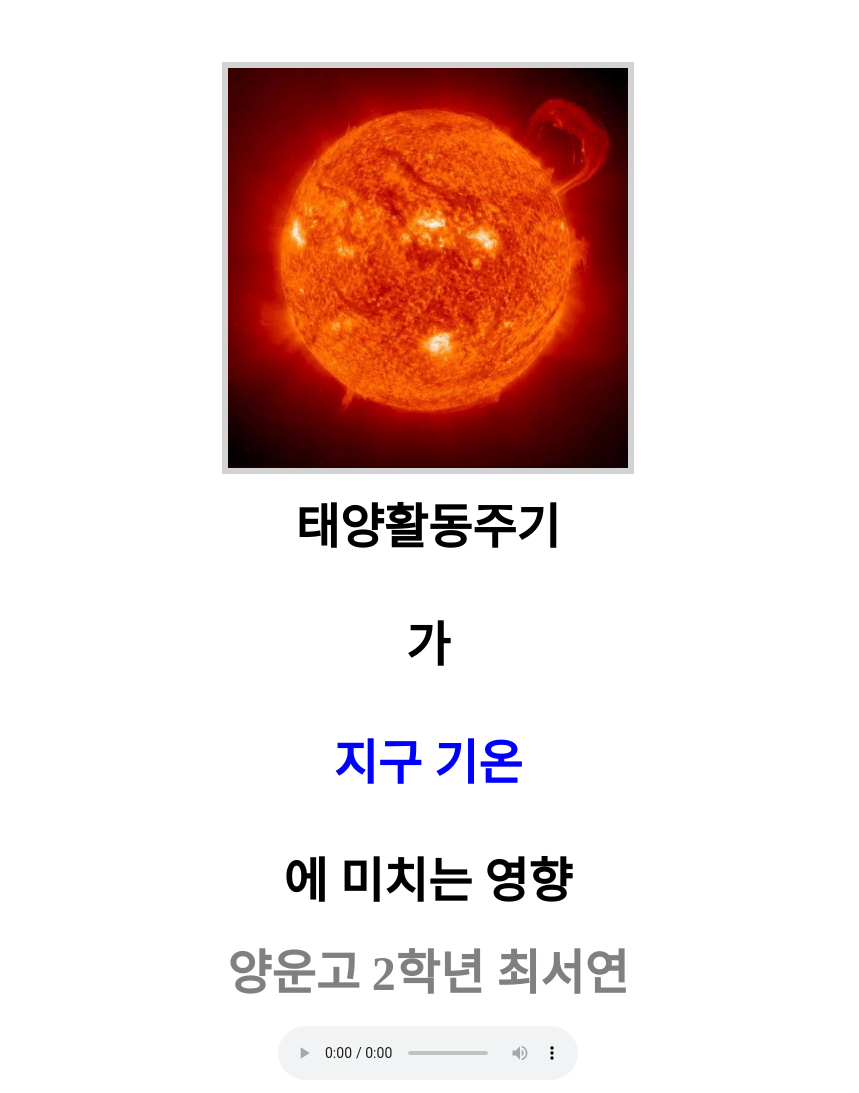
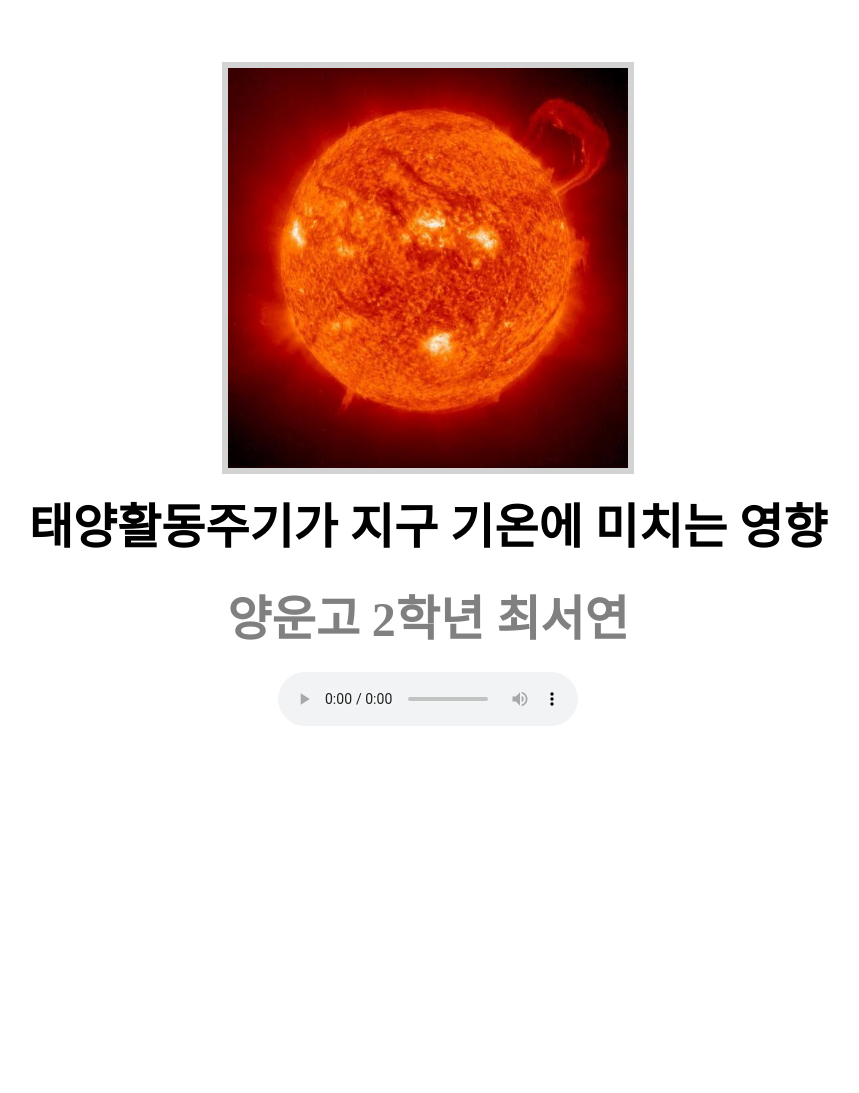
Before and after one commit to csy0110/20824, a plain HTML site: page index.html in a window 1280 px wide. Shown: the whole page, without its empty margins (212-1071 px from the left). After the commit the page ends 800 px from the top, so only its background shows below. Drawn offline with Linux system fonts and the light colour scheme.

Commit message:
Update index.html

```diff
--- a/index.html
+++ b/index.html
@@ -14,7 +14,7 @@
 
   <table cellpadding="10">
     <tr >
-      <th > <font size=20><p style="color:red"><p style="display:inline"><b> 태양활동주기</b></p></p>가 <p style="color:blue"><b>지구 기온</b></p>에 미치는 영향 </font> </th>
+      <th > <font size=20><b> 태양활동주기</b>가 <b>지구 기온</b>에 미치는 영향 </font> </th>
     </tr>
     <tr>
       <th> <font size=14><p style="color:gray"> 양운고 2학년 최서연</p> </font> </th>
```
